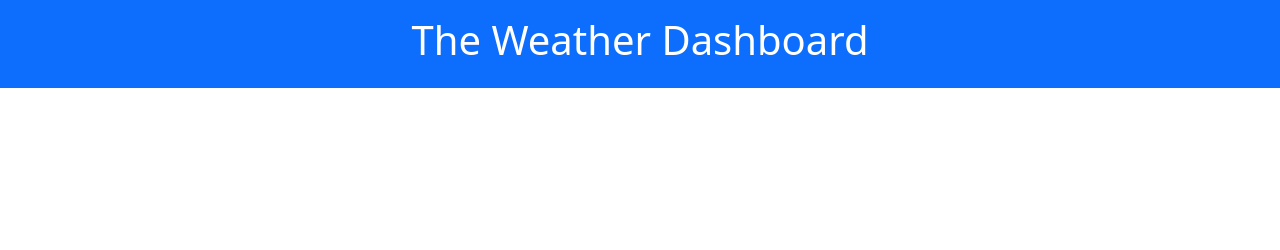
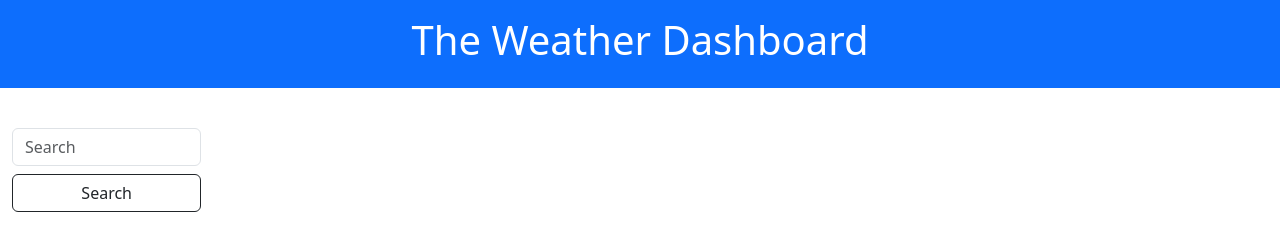
Before and after one commit to jjackson0228/Weather-app, a plain HTML site: page index.html in a window 1280 px wide. Drawn offline with nearby package versions, Linux system fonts and the light colour scheme.

Commit message:
added searchbar and search button

```diff
--- a/assets/style.css
+++ b/assets/style.css
@@ -4,3 +4,7 @@
 *::after {
     box-sizing: border-box;
 }
+
+.search-container {
+    width: 20%;
+}
--- a/index.html
+++ b/index.html
@@ -15,7 +15,16 @@
     <div class="navbar text-bg-primary p-3 mb-4 text-center d-flex justify-content-center align-items-center">
         <h1 class="display-6 justify-content-center text-center">The Weather Dashboard </h1>
     </div>
-
+    <div class="container-fluid">
+        <div class="row justify-content-start">
+            <div class="col-2">
+                <form class="search-container mt-3">
+                    <input class="form-control mb-2" type="search" placeholder="Search" aria-label="Search">
+                    <button class="btn btn-outline-dark w-100" type="submit">Search</button>
+                </form>
+            </div>
+        </div>
+    </div>
 
 
 
```
